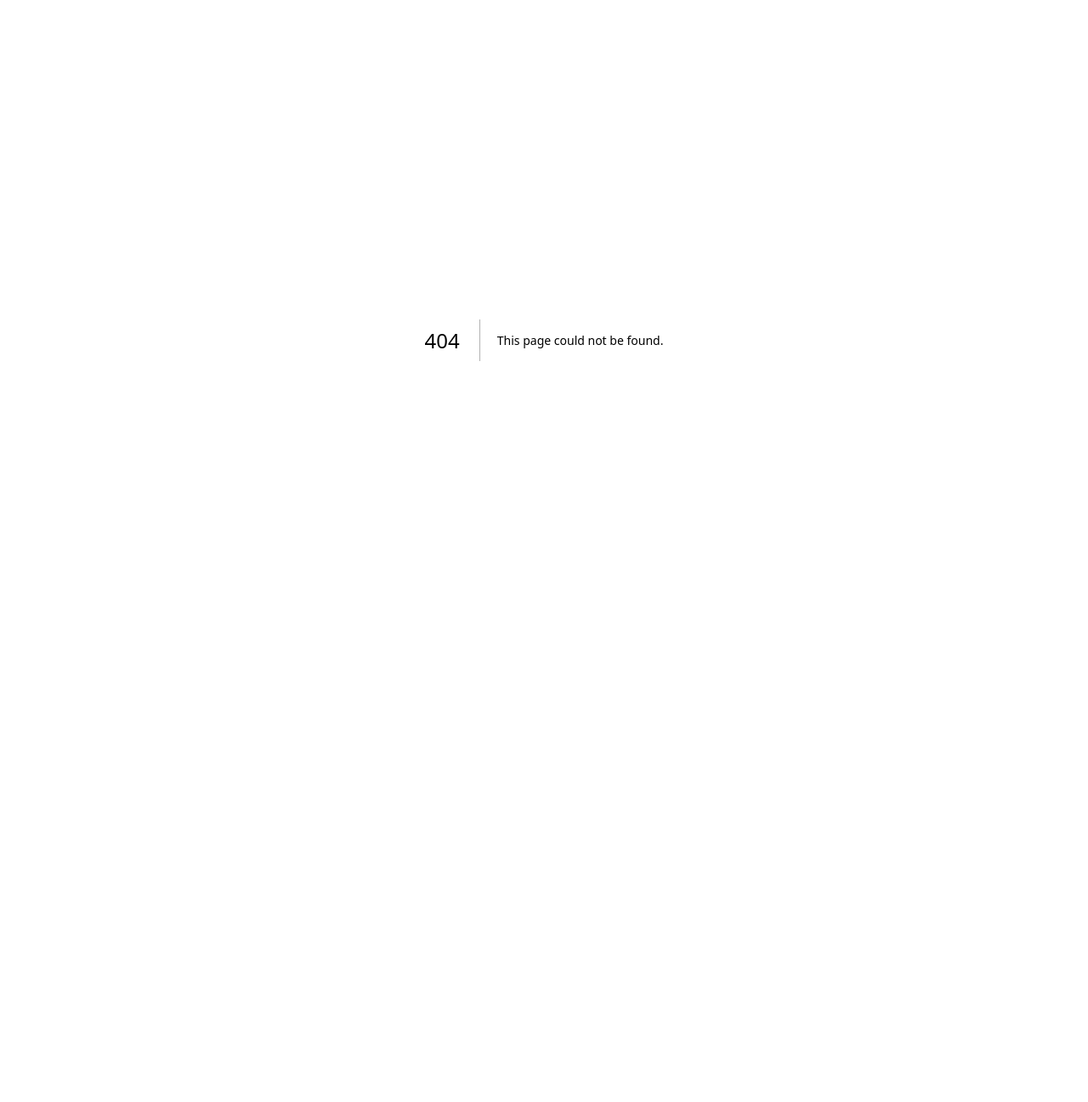
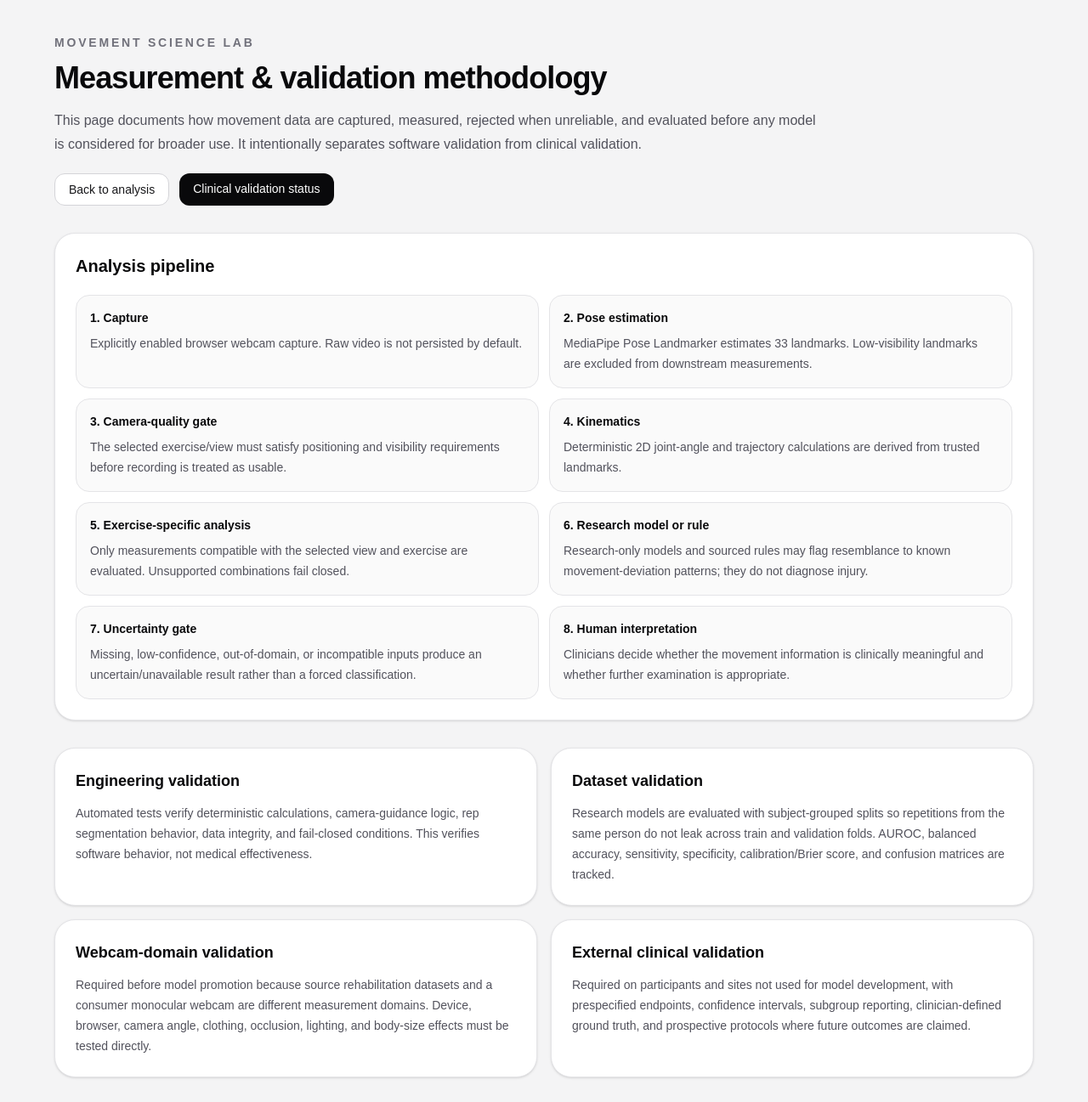
Before and after one commit to AadiJ1in/MovementScienceLab, a Next.js app: page /methodology in a window 1280 px wide. Before the commit this address had no page. Shown: the top 1297 px of the page at 85% size. Before the commit the page ends 800 px from the top, so only its background shows below. Built offline with nearby package versions, Linux system fonts and the light colour scheme.

Commit message:
Add transparent measurement and validation methodology page

```diff
--- /dev/null
+++ b/app/methodology/page.tsx
@@ -0,0 +1,148 @@
+import Link from "next/link";
+
+const PIPELINE = [
+  ["1. Capture", "Explicitly enabled browser webcam capture. Raw video is not persisted by default."],
+  ["2. Pose estimation", "MediaPipe Pose Landmarker estimates 33 landmarks. Low-visibility landmarks are excluded from downstream measurements."],
+  ["3. Camera-quality gate", "The selected exercise/view must satisfy positioning and visibility requirements before recording is treated as usable."],
+  ["4. Kinematics", "Deterministic 2D joint-angle and trajectory calculations are derived from trusted landmarks."],
+  ["5. Exercise-specific analysis", "Only measurements compatible with the selected view and exercise are evaluated. Unsupported combinations fail closed."],
+  ["6. Research model or rule", "Research-only models and sourced rules may flag resemblance to known movement-deviation patterns; they do not diagnose injury."],
+  ["7. Uncertainty gate", "Missing, low-confidence, out-of-domain, or incompatible inputs produce an uncertain/unavailable result rather than a forced classification."],
+  ["8. Human interpretation", "Clinicians decide whether the movement information is clinically meaningful and whether further examination is appropriate."],
+] as const;
+
+const VALIDATION_LAYERS = [
+  {
+    title: "Engineering validation",
+    detail:
+      "Automated tests verify deterministic calculations, camera-guidance logic, rep segmentation behavior, data integrity, and fail-closed conditions. This verifies software behavior, not medical effectiveness.",
+  },
+  {
+    title: "Dataset validation",
+    detail:
+      "Research models are evaluated with subject-grouped splits so repetitions from the same person do not leak across train and validation folds. AUROC, balanced accuracy, sensitivity, specificity, calibration/Brier score, and confusion matrices are tracked.",
+  },
+  {
+    title: "Webcam-domain validation",
+    detail:
+      "Required before model promotion because source rehabilitation datasets and a consumer monocular webcam are different measurement domains. Device, browser, camera angle, clothing, occlusion, lighting, and body-size effects must be tested directly.",
+  },
+  {
+    title: "External clinical validation",
+    detail:
+      "Required on participants and sites not used for model development, with prespecified endpoints, confidence intervals, subgroup reporting, clinician-defined ground truth, and prospective protocols where future outcomes are claimed.",
+  },
+] as const;
+
+export default function MethodologyPage() {
+  return (
+    <main className="min-h-screen px-5 py-10 sm:px-8 lg:px-12">
+      <div className="mx-auto max-w-6xl space-y-8">
+        <header>
+          <p className="text-sm font-semibold uppercase tracking-[0.2em] text-zinc-500">
+            Movement Science Lab
+          </p>
+          <h1 className="mt-3 text-3xl font-semibold tracking-tight text-zinc-950 sm:text-4xl">
+            Measurement & validation methodology
+          </h1>
+          <p className="mt-4 max-w-4xl text-base leading-7 text-zinc-600">
+            This page documents how movement data are captured, measured, rejected when unreliable,
+            and evaluated before any model is considered for broader use. It intentionally separates
+            software validation from clinical validation.
+          </p>
+          <div className="mt-5 flex flex-wrap gap-3">
+            <Link href="/" className="rounded-xl border border-zinc-300 bg-white px-4 py-2 text-sm font-medium text-zinc-900">
+              Back to analysis
+            </Link>
+            <Link href="/validation" className="rounded-xl bg-zinc-950 px-4 py-2 text-sm font-medium text-white">
+              Clinical validation status
+            </Link>
+          </div>
+        </header>
+
+        <section className="rounded-3xl border border-zinc-200 bg-white p-6 shadow-sm">
+          <h2 className="text-xl font-semibold text-zinc-950">Analysis pipeline</h2>
+          <div className="mt-5 grid gap-3 md:grid-cols-2">
+            {PIPELINE.map(([title, detail]) => (
+              <div key={title} className="rounded-2xl border border-zinc-200 bg-zinc-50 p-4">
+                <h3 className="text-sm font-semibold text-zinc-950">{title}</h3>
+                <p className="mt-2 text-sm leading-6 text-zinc-600">{detail}</p>
+              </div>
+            ))}
+          </div>
+        </section>
+
+        <section className="grid gap-4 md:grid-cols-2">
+          {VALIDATION_LAYERS.map((item) => (
+            <article key={item.title} className="rounded-3xl border border-zinc-200 bg-white p-6 shadow-sm">
+              <h2 className="text-lg font-semibold text-zinc-950">{item.title}</h2>
+              <p className="mt-3 text-sm leading-6 text-zinc-600">{item.detail}</p>
+            </article>
+          ))}
+        </section>
+
+        <section className="rounded-3xl border border-zinc-200 bg-white p-6 shadow-sm">
+          <h2 className="text-xl font-semibold text-zinc-950">Measurement semantics</h2>
+          <div className="mt-4 overflow-x-auto">
+            <table className="w-full text-left text-sm">
+              <thead className="bg-zinc-50 text-zinc-600">
+                <tr>
+                  <th className="px-4 py-3 font-medium">Output</th>
+                  <th className="px-4 py-3 font-medium">What it means</th>
+                  <th className="px-4 py-3 font-medium">What it does not mean</th>
+                </tr>
+              </thead>
+              <tbody className="divide-y divide-zinc-100">
+                <MeasurementRow
+                  output="Knee flexion"
+                  means="2D angle derived from visible hip, knee, and ankle landmarks in a compatible camera view."
+                  not="Direct cartilage load, ligament strain, joint torque, or 3D knee mechanics."
+                />
+                <MeasurementRow
+                  output="Frontal knee deviation"
+                  means="A 2D projection-based alignment proxy from webcam landmarks."
+                  not="A diagnosis of dynamic valgus/varus or a direct ACL injury-risk percentage."
+                />
+                <MeasurementRow
+                  output="Trunk lean"
+                  means="Projected torso orientation relative to the image frame using visible shoulder/hip landmarks."
+                  not="A laboratory-grade 3D trunk angle when the person rotates out of plane."
+                />
+                <MeasurementRow
+                  output="Pelvic-line obliquity"
+                  means="Orientation of the line between MediaPipe hip landmarks in the image plane."
+                  not="True ASIS/PSIS-based clinical pelvic tilt. BlazePose does not expose those anatomical landmarks."
+                />
+                <MeasurementRow
+                  output="Reference similarity"
+                  means="Similarity of a compatible movement trajectory to a defined reference trajectory."
+                  not="Proof that a movement is safe, unsafe, injured, or injury-free."
+                />
+              </tbody>
+            </table>
+          </div>
+        </section>
+
+        <section className="rounded-3xl border border-zinc-200 bg-zinc-950 p-6 text-white shadow-sm">
+          <h2 className="text-xl font-semibold">Non-negotiable release rule</h2>
+          <p className="mt-3 max-w-4xl text-sm leading-6 text-zinc-300">
+            A more complex model is not promoted merely because it exists. It must outperform the
+            simpler alternative on unseen people, remain calibrated, preserve clinically important
+            sensitivity and specificity, survive webcam-domain testing, and pass independent validation.
+            If evidence is insufficient, the system reports uncertainty or blocks the model.
+          </p>
+        </section>
+      </div>
+    </main>
+  );
+}
+
+function MeasurementRow({ output, means, not }: { output: string; means: string; not: string }) {
+  return (
+    <tr>
+      <td className="px-4 py-4 font-medium text-zinc-950">{output}</td>
+      <td className="px-4 py-4 leading-6 text-zinc-600">{means}</td>
+      <td className="px-4 py-4 leading-6 text-zinc-600">{not}</td>
+    </tr>
+  );
+}
```
